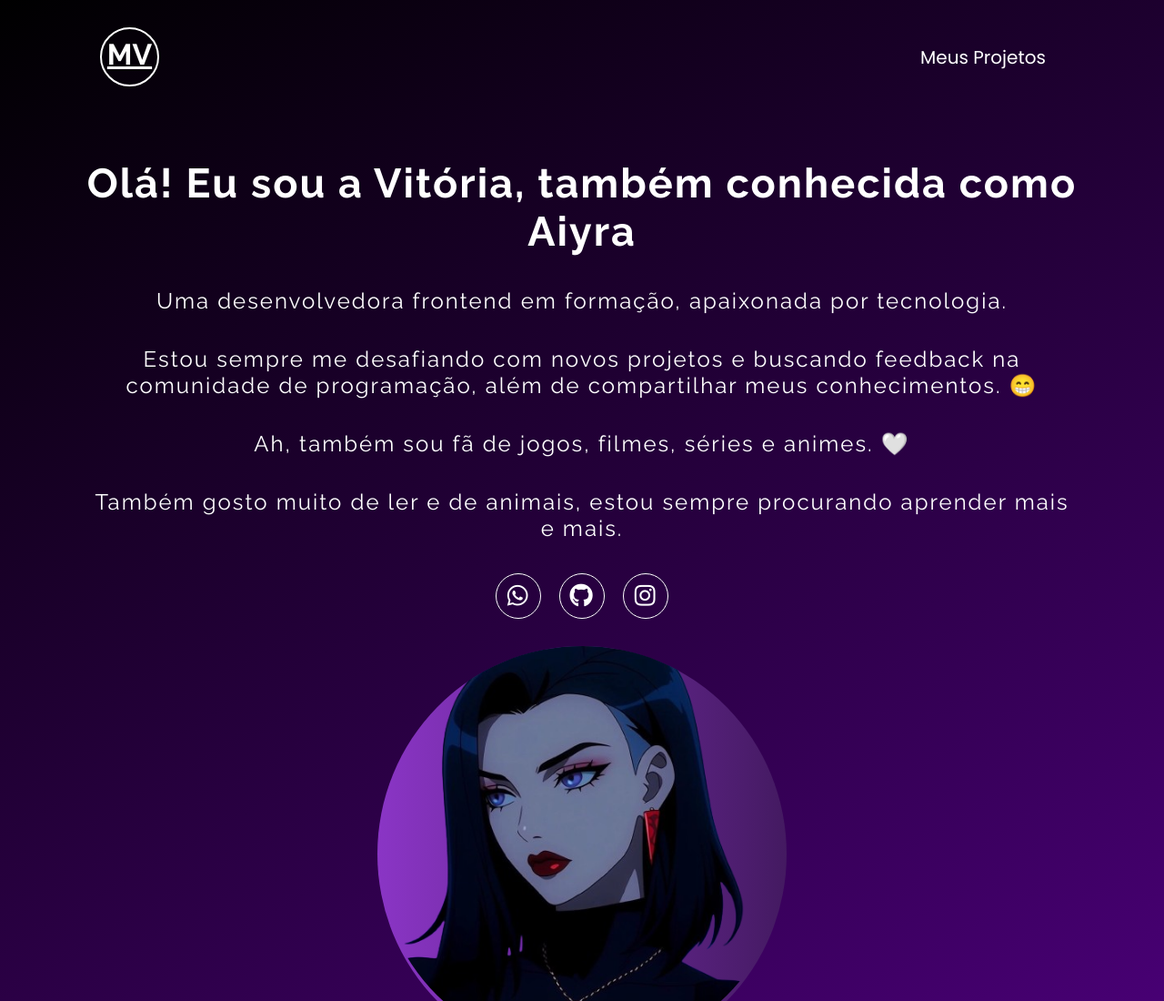
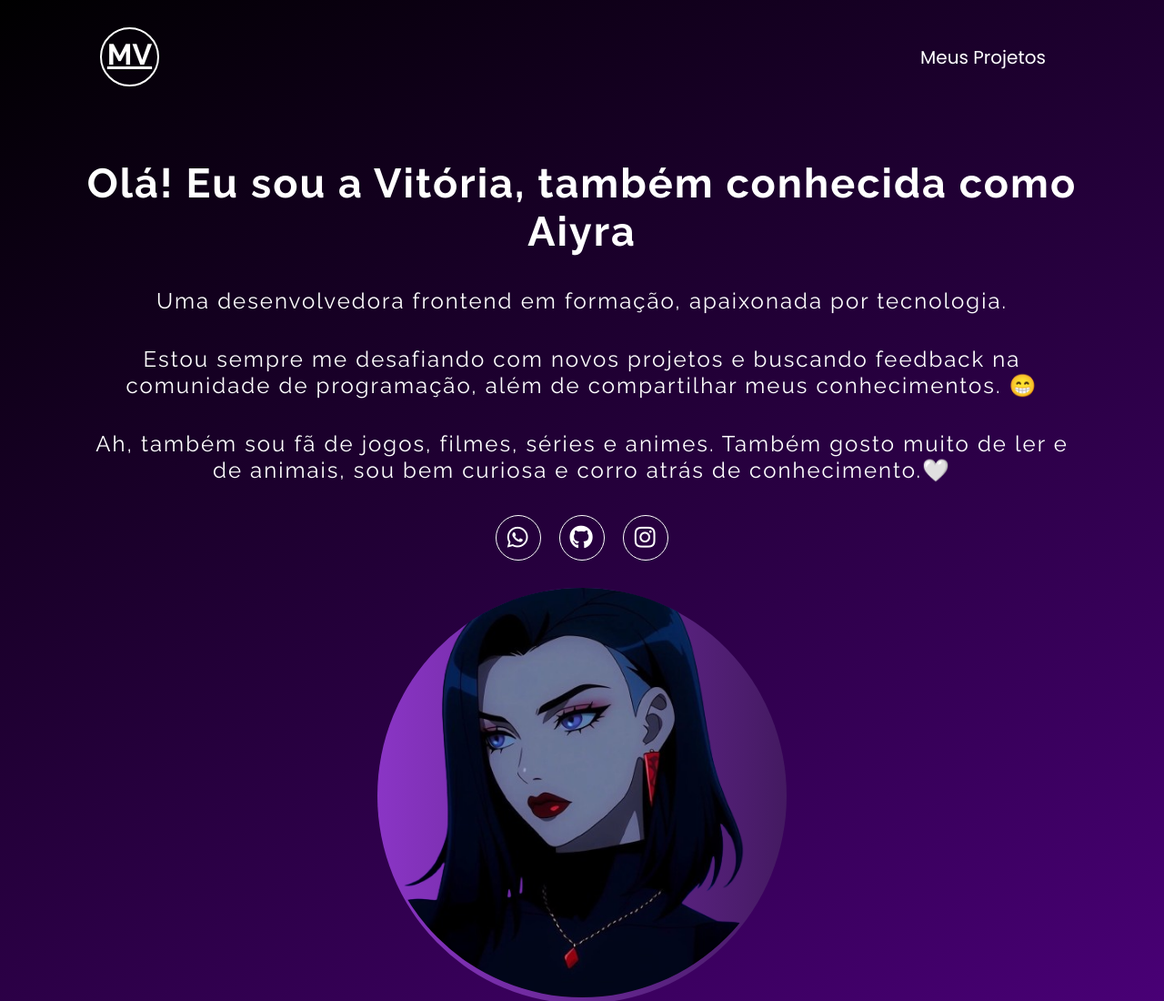
Before and after one commit to aiyra20/portfolio, a plain HTML site: page index.html in a window 1280 px wide. Shown: the top 1100 px of the page at 91% size. Drawn offline with nearby package versions, Linux system fonts and the light colour scheme.

Commit message:
Update index.html

```diff
--- a/index.html
+++ b/index.html
@@ -41,8 +41,8 @@
             <p>Uma desenvolvedora frontend em formação, apaixonada por tecnologia.</p>
             <p>Estou sempre me desafiando com novos projetos e buscando feedback na comunidade de programação, além de
                 compartilhar meus conhecimentos. 😁</p>
-            <p>Ah, também sou fã de jogos, filmes, séries e animes. 🤍</p>
-            <p>Também gosto muito de ler e de animais, estou sempre procurando aprender mais e mais.</p>
+            <p>Ah, também sou fã de jogos, filmes, séries e animes.
+            Também gosto muito de ler e de animais, sou bem curiosa e corro atrás de conhecimento.🤍</p>
 
             <ul class="redes-sociais">
                 <li>
```
